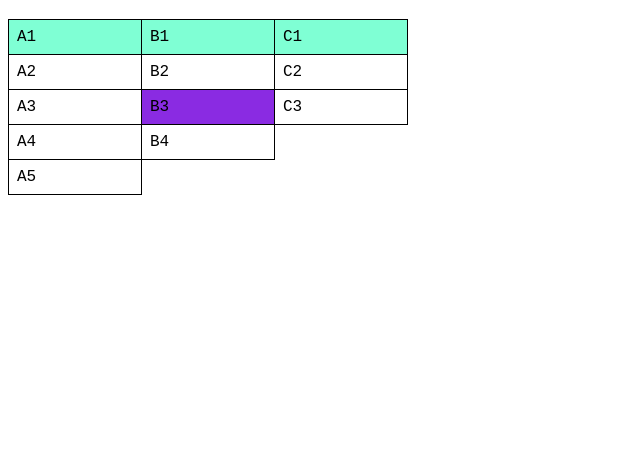
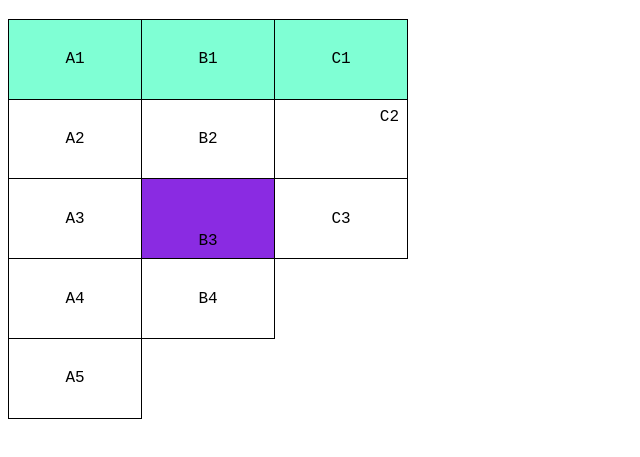
Before and after one commit to AdrianoAngeloAprendizagem/html-css, a plain HTML site: page exercicios/ex023/table001.html in a window 1280 px wide. Shown: the part 61-518 px from the top of the page, without its empty margins (0-640 px from the left). Drawn offline with Linux system fonts and the light colour scheme.

Commit message:
Update table001.html

```diff
--- a/exercicios/ex023/table001.html
+++ b/exercicios/ex023/table001.html
@@ -14,6 +14,7 @@
 
         table{
             width: 400px;
+            height: 400px;
             border-collapse: collapse;
         }
 
@@ -24,10 +25,18 @@
         td{
             border: 1px solid black;
             padding: 8px;
+            text-align: center; /* Alinhamento Horizontal */
+            vertical-align: middle; /* Alinhamento Vertical */
         }
 
         td.dado{
             background-color: blueviolet;
+            vertical-align: bottom;
+        }
+
+        .numero{
+            text-align: right;
+            vertical-align: top;
         }
 
     </style>
@@ -35,6 +44,14 @@
 <body>
 
     <h1>Minha primeira tabela</h1>
+
+    <!--
+        HIERARQUIA DAS TABELAS
+        TABLE = Tabela
+            TABLE ROW = linha de tabela
+                TABLE HEADER = cabeçalho de tabela
+                TABLE DATA = dado de tabela
+    -->
 
     <table>
 
@@ -47,7 +64,7 @@
         <tr>
             <td>A2</td>
             <td>B2</td>
-            <td>C2</td>
+            <td class="numero">C2</td>
         </tr>
 
         <tr>
```
